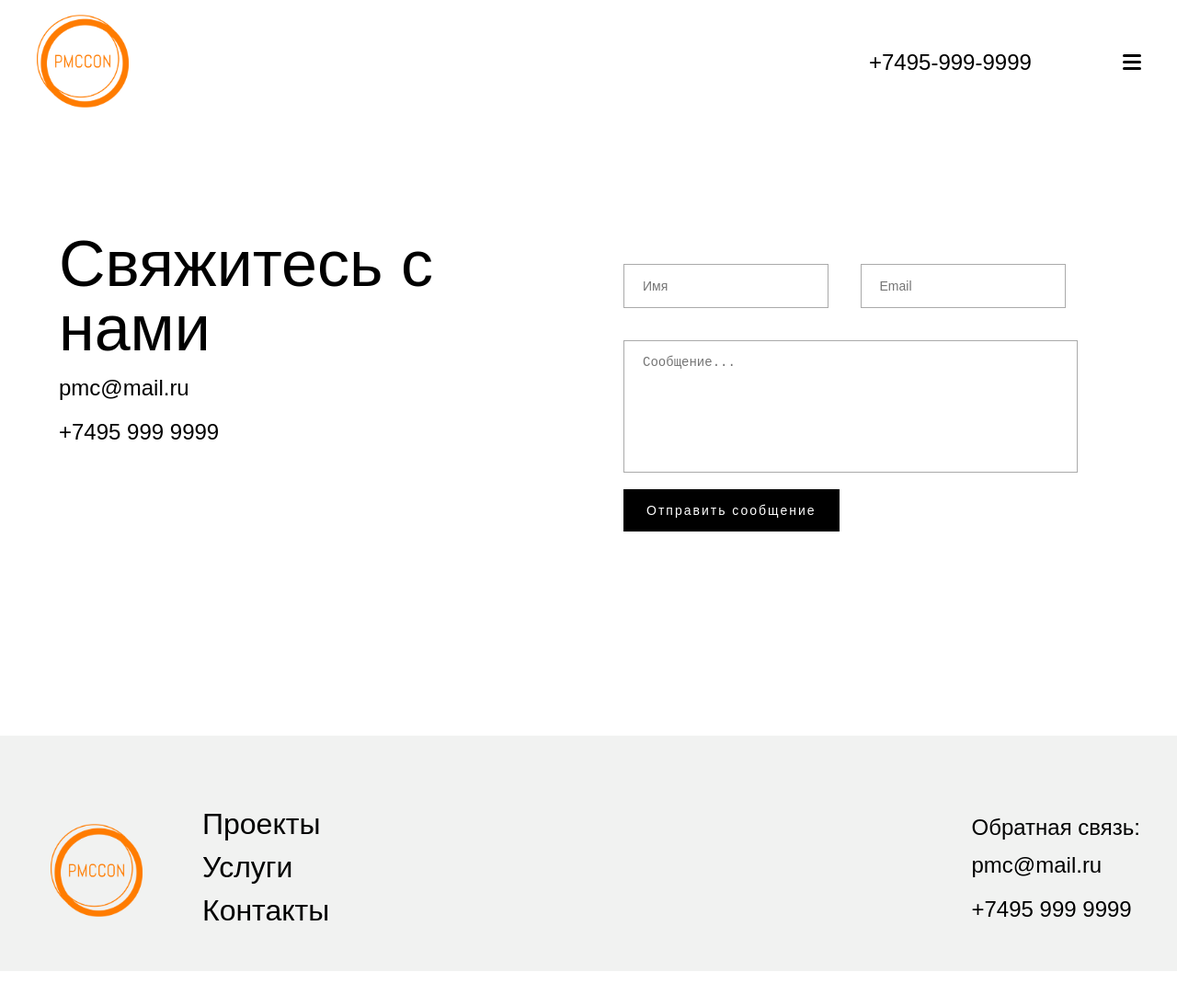
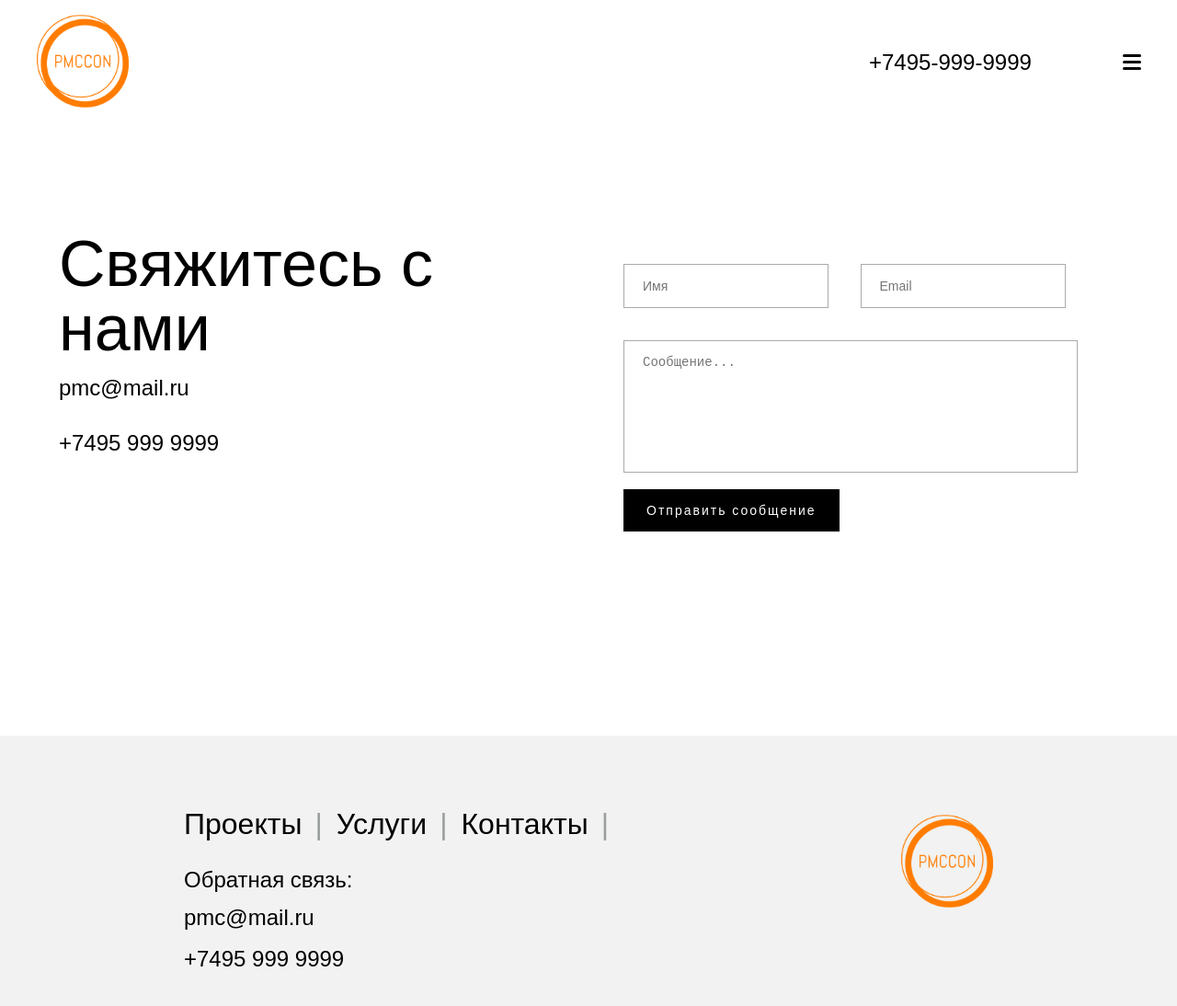
Before and after one commit to SvKons/pmc, a plain HTML site: page contacts.html in a window 1280 px wide. Shown: the whole page at 92% size. Before the commit the page ends 1056 px from the top, so only its background shows below. Drawn offline with Linux system fonts and the light colour scheme.

Commit message:
change footer

```diff
--- a/contacts.html
+++ b/contacts.html
@@ -88,22 +88,22 @@
             <div class="footer__top">
                 <div class="footer__wrap">
                     <div class="footer__wrap__right">
-                        <a href="index.html" class="footer__link">
-                            <img src="img/logo-no-background.png" width="100px" class="footer__logo" alt="Лого PMCCON" />
-                        </a>
                         <div class="footer__menu">
                             <a href="projects.html" class="footer__item">Проекты</a>
                             <a href="services.html" class="footer__item">Услуги</a>
                             <a href="contacts.html" class="footer__item">Контакты</a>
                         </div>
-                    </div>
-
-                    <div class="footer__contacts">
                         <p class="footer__email">
                             Обратная связь:<br />
                             <a href="mailto:pmc@mail.ru" class="footer__email__link">pmc@mail.ru</a>
                         </p>
                         <a href="tel:+74959999999" class="tel tel__black" onclick="showPhoneNumber()">+7495 999 9999</a>
+                    </div>
+
+                    <div class="footer__contacts">
+                        <a href="index.html" class="footer__link">
+                            <img src="img/logo-no-background.png" width="100px" class="footer__logo" alt="Лого PMCCON" />
+                        </a>
                     </div>
                 </div>
             </div>
--- a/css/style.css
+++ b/css/style.css
@@ -80,8 +80,7 @@ body {
     flex-grow: 1;
 }
 
-.header__logo,
-.footer__logo {
+.header__logo {
     margin: 10px 15px;
 }
 
@@ -781,7 +780,7 @@ body {
 
 .footer {
     background-color: var(--basci-light-grey);
-    padding-top: 80px;
+    padding: 80px 200px;
 }
 
 .footer__wrap {
@@ -789,21 +788,25 @@ body {
     justify-content: space-between;
 }
 
-.footer__wrap__right {
-    display: flex;
-    gap: 50px;
-}
-
 .footer__menu {
     display: flex;
-    flex-direction: column;
     gap: 15px;
+    margin-bottom: 25px;
 }
 
 .footer__item {
     text-decoration: none;
     font-size: 32px;
     color: var(--basic-black);
+}
+
+.footer__item::after {
+    content: '|';
+    color: #474d4e;
+    opacity: 50%;
+    margin-top: -2px;
+    padding-right: 0px;
+    padding-left: 14px;
 }
 
 .footer__item,
@@ -820,6 +823,7 @@ body {
 .contacts__email {
     font-size: 24px;
     line-height: 1.7;
+    margin-bottom: 12px;
 }
 
 .footer__email__link,
```
Also changed, not shown: projects-1.html (+6 -6 lines), projects-2.html (+6 -6 lines), projects.html (+6 -6 lines), services.html (+6 -6 lines).
